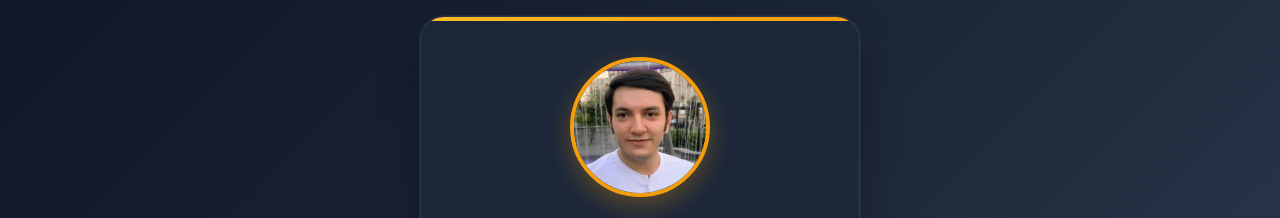
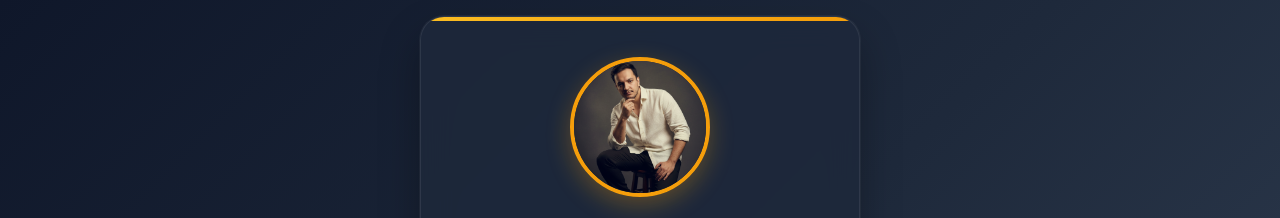
Before and after one commit to HNEhsan/HNEhsan.github.io, a plain HTML site: page index.html in a window 1280 px wide. Shown: the top 218 px of the page. Drawn offline with nearby package versions, Linux system fonts and the light colour scheme.

Commit message:
change profile picture

```diff
--- a/index.html
+++ b/index.html
@@ -350,7 +350,7 @@
 <body>
 
     <div class="profile-card fade-in">
-        <img src="./image/profile.jpg" alt="Ehsan Hosseinnejad" class="profile-img">
+        <img src="./image/profile.png" alt="Ehsan Hosseinnejad" class="profile-img">
 
         <h1 class="name fade-in delay-1">Ehsan Hosseinnejad</h1>
         <p class="title fade-in delay-1">Full-Stack Developer | Software Enginner</p>
```
Also changed, not shown: image/profile.jpg (deleted), image/profile.png (added).
